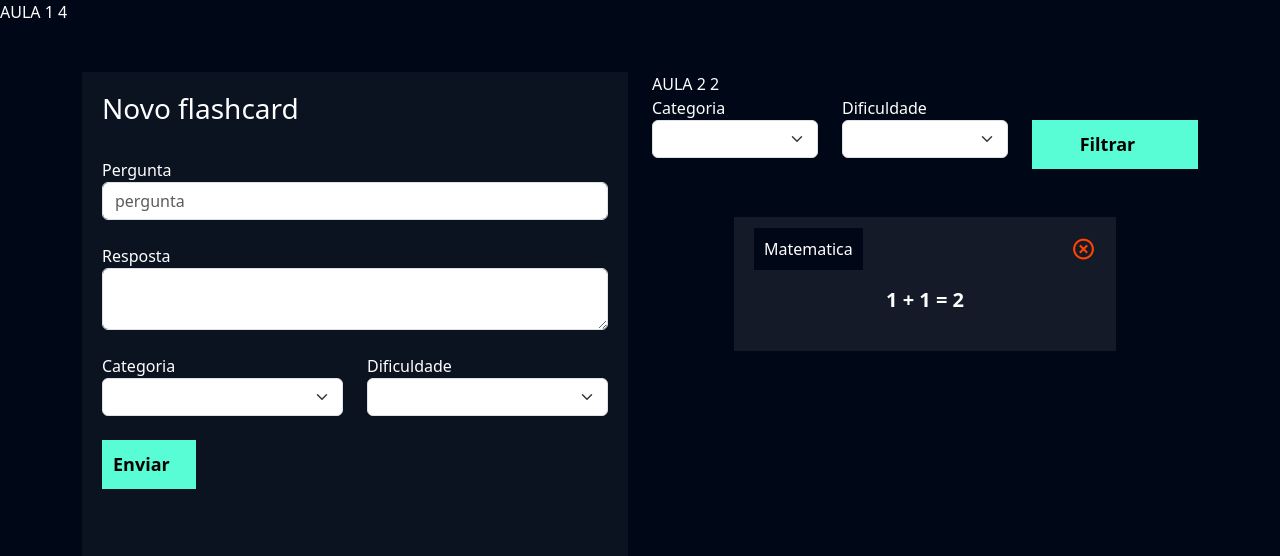
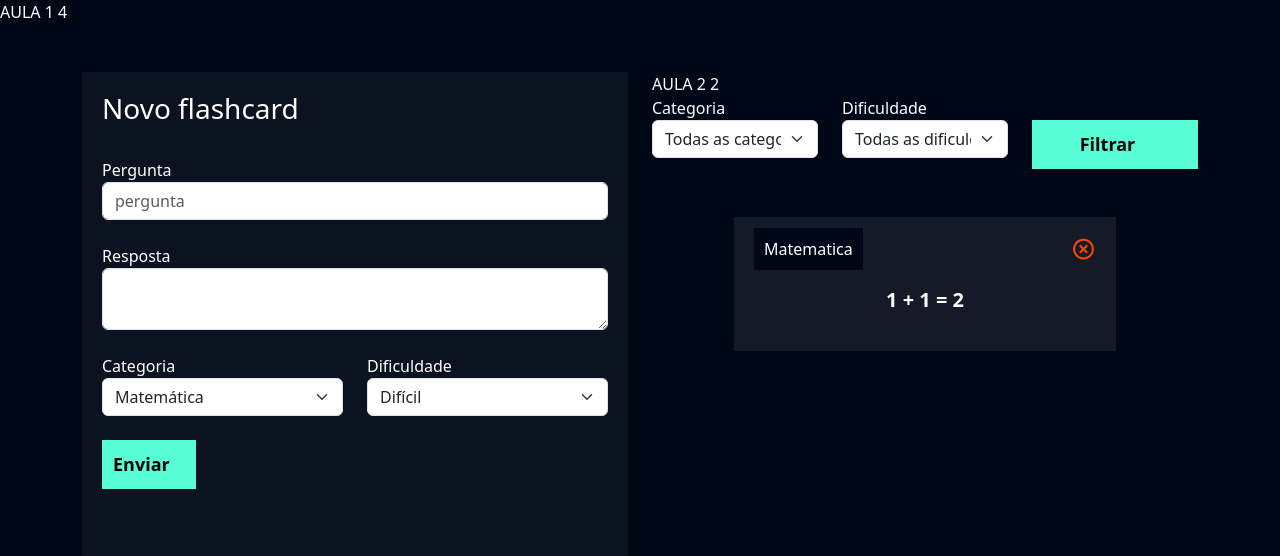
Before and after one commit to pedroarigoni/study, a Django app: page /flashcard/novo_flashcard/ in a window 1280 px wide. Shown: the top 556 px of the page. Run offline with Django 5.2, Linux system fonts and the light colour scheme; a user stored in the database is signed in; data comes from the database, SQL or seed files in the repository; both versions use the stored data as it was after the commit; lists and menus that the app fills with data are empty.

Commit message:
configurado formulario para cadastro de novos flashcards

```diff
--- a/flashcard/templates/novo_flashcard.html
+++ b/flashcard/templates/novo_flashcard.html
@@ -12,7 +12,7 @@
   <div class="row">
     <div class="col-md">
       <div class="box-form">
-        <form action="" method="POST">
+        <form action="{% url 'novo_flashcard' %}" method="POST">
           {% csrf_token %}
           <h3>Novo flashcard</h3>
           {% if messages %}
@@ -35,11 +35,19 @@
           <div class="row">
             <div class="col-md">
               <label for="">Categoria</label>
-              <select class="form-select" name="categoria"></select>
+              <select class="form-select" name="categoria">
+                {% for categoria in categorias %}
+                <option value="{{categoria.id}}">{{categoria}}</option>
+                {% endfor %}
+              </select>
             </div>
             <div class="col-md">
               <label for="">Dificuldade</label>
-              <select class="form-select" name="dificuldade"></select>
+              <select class="form-select" name="dificuldade">
+                {% for dificuldade in dificuldades %}
+                <option value="{{dificuldade.0}}">{{dificuldade.1}}</option>
+                {% endfor %}
+              </select>
             </div>
           </div>
           <br />
@@ -57,13 +65,19 @@
           <div class="col-md">
             <label for="">Categoria</label>
             <select name="categoria" id="" class="form-select">
-              <option value=""></option>
+              <option value="">Todas as categorias</option>
+              {% for categoria in categorias %}
+              <option value="{{categoria.id}}">{{categoria}}</option>
+              {% endfor %}
             </select>
           </div>
           <div class="col-md">
             <label for="">Dificuldade</label>
             <select name="dificuldade" id="" class="form-select">
-              <option value=""></option>
+              <option value="">Todas as dificuldades</option>
+              {% for dificuldade in dificuldades %}
+              <option value="{{dificuldade.0}}">{{dificuldade.1}}</option>
+              {% endfor %}
             </select>
           </div>
           <div class="col-md">
--- a/flashcard/views.py
+++ b/flashcard/views.py
@@ -1,8 +1,39 @@
 from django.shortcuts import render, redirect
+from .models import Categoria, Flashcard
+from django.contrib.messages import constants
+from django.contrib import messages
 
 
 def novo_flashcard(request):
     if not request.user.is_authenticated:
         return redirect('/usuarios/logar')
+
     if request.method == 'GET':
-        return render(request, 'novo_flashcard.html')
+        categorias = Categoria.objects.all()
+        dificuldades = Flashcard.DIFICULDADE_CHOICES
+        return render(request, 'novo_flashcard.html', {'categorias': categorias, 'dificuldades': dificuldades})
+
+    elif request.method == 'POST':
+        pergunta = request.POST.get('pergunta')
+        resposta = request.POST.get('resposta')
+        categoria = request.POST.get('categoria')
+        dificuldade = request.POST.get('dificuldade')
+
+        if len(pergunta.strip()) == 0 or len(resposta.strip()) == 0:
+            messages.add_message(
+                request, constants.ERROR, 'Preencha corretamente os campos Pergunta e Resposta!')
+            return redirect('/flashcard/novo_flashcard/')
+
+        flashcard = Flashcard(
+            user=request.user,
+            pergunta=pergunta,
+            resposta=resposta,
+            categoria_id=categoria,
+            dificuldade=dificuldade,
+        )
+
+        flashcard.save()
+
+        messages.add_message(request, constants.SUCCESS,
+                             'Flashcard adicionado com sucesso!')
+        return redirect('/flashcard/novo_flashcard/')
```
Also changed, not shown: db.sqlite3.
